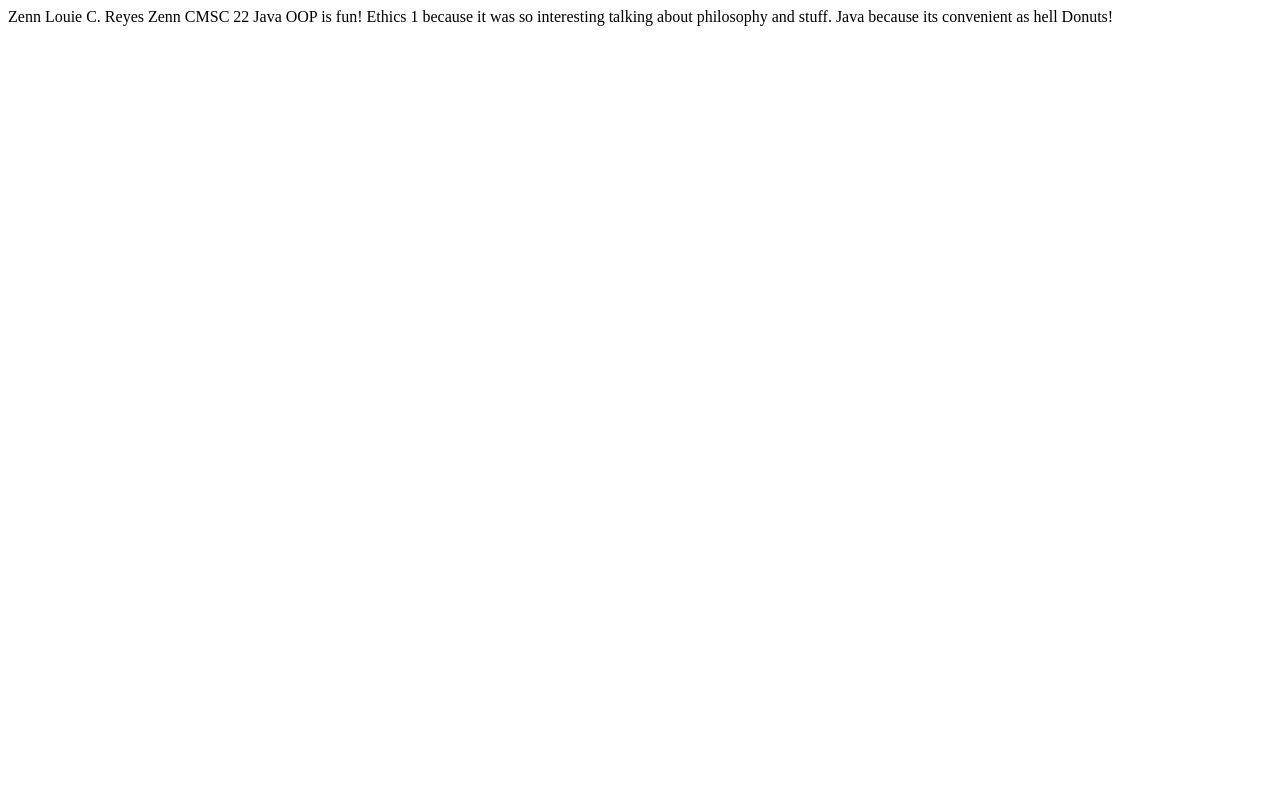
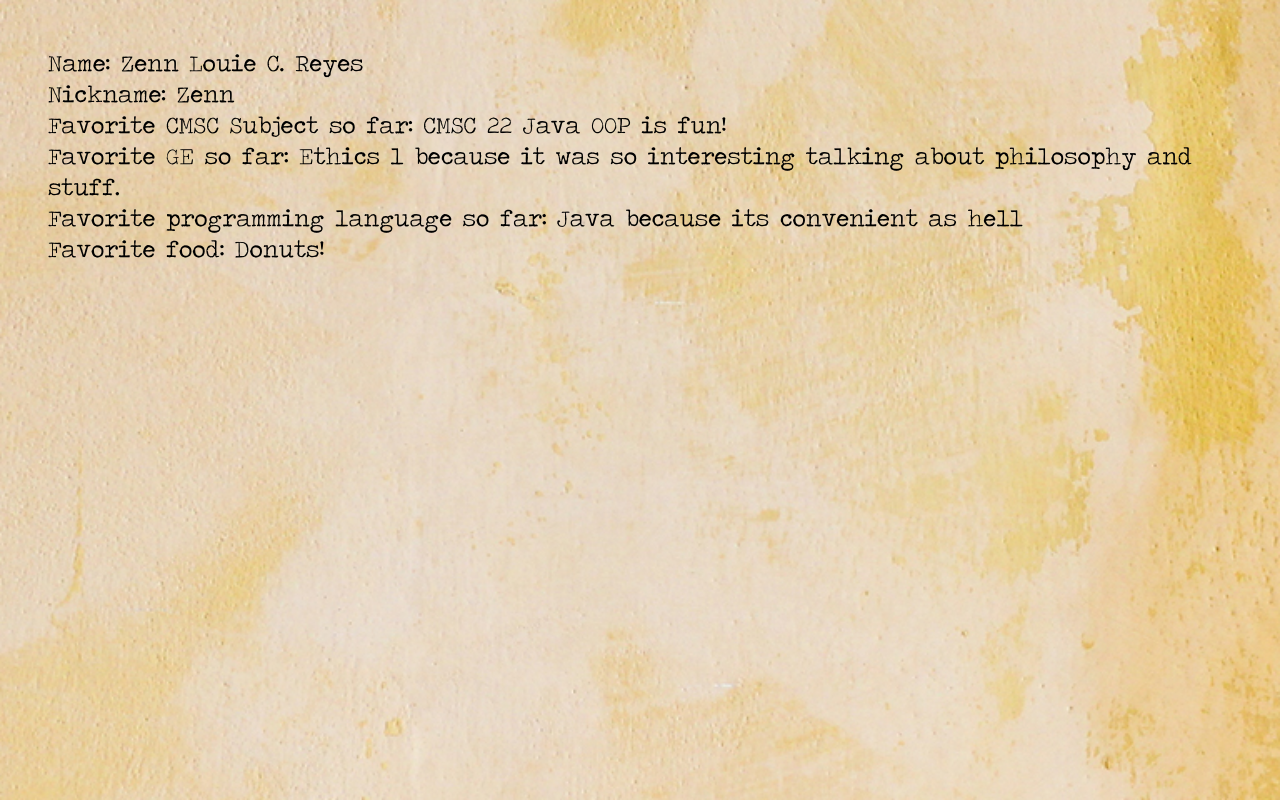
Before and after one commit to azwischenzug/azwischenzug.github.io, a plain HTML site: page index.html in a window 1280 px wide. Drawn offline with Linux system fonts and the light colour scheme.

Commit message:
CSS added

```diff
--- a/index.html
+++ b/index.html
@@ -1,6 +1,16 @@
-Zenn Louie C. Reyes
-Zenn
-CMSC 22 Java OOP is fun!
-Ethics 1 because it was so interesting talking about philosophy and stuff.
-Java because its convenient as hell
-Donuts!
+<html>
+<meta name="viewport" content="width=device-width, initial-scale=1">
+<head>
+  <link rel="stylesheet" href="styles.css">
+</head>
+<body>
+<div  class="bg">
+<p class="info">Name: Zenn Louie C. Reyes<br>
+Nickname: Zenn<br>
+Favorite CMSC Subject so far: CMSC 22 Java OOP is fun!<br>
+Favorite GE so far: Ethics 1 because it was so interesting talking about philosophy and stuff.<br>
+Favorite programming language so far: Java because its convenient as hell<br>
+Favorite food: Donuts!<br>
+</p>
+</body>
+</html>
--- /dev/null
+++ b/styles.css
@@ -0,0 +1,25 @@
+@font-face {
+  font-family: typewriter;
+  src: url(TRAVELINGTYPEWRITER.OTF);
+}
+
+p{
+	color: black;
+	font-family: typewriter, Arial;
+	font-size: 24px;
+	padding: 3rem;
+
+}
+.bg {
+background-image: url('bg.jpg');
+  height: 100%;
+  background-position: center;
+  background-repeat: no-repeat;
+  background-size: cover;
+  margin: 0px;
+}
+
+body, html{
+	height:100%;
+	margin: 0px;
+}
```
Also changed, not shown: TRAVELINGTYPEWRITER.OTF (added), bg.jpg (added), test.txt (deleted).
